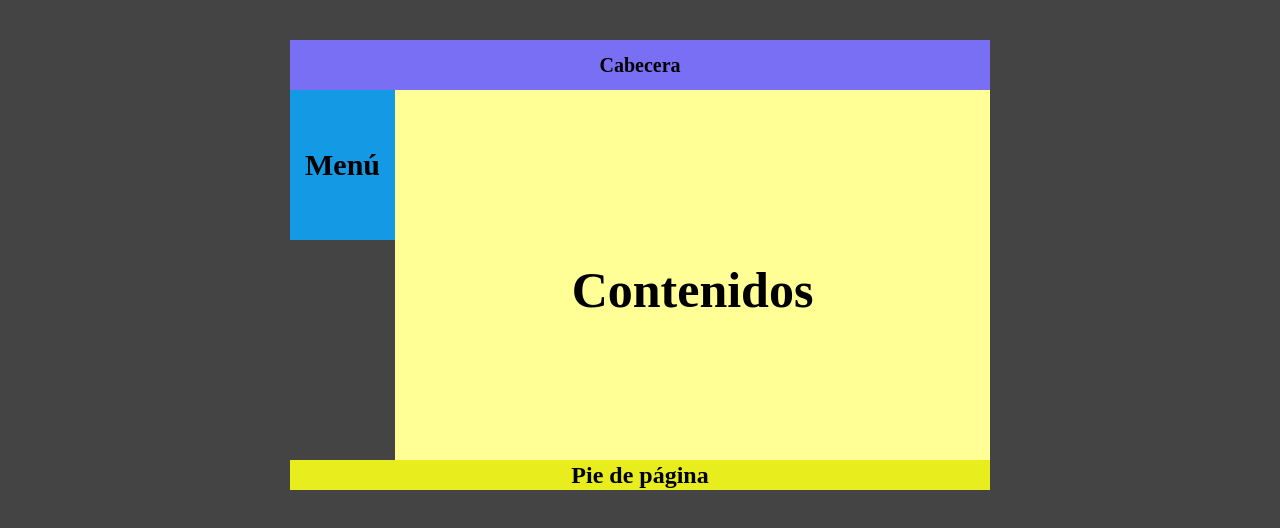
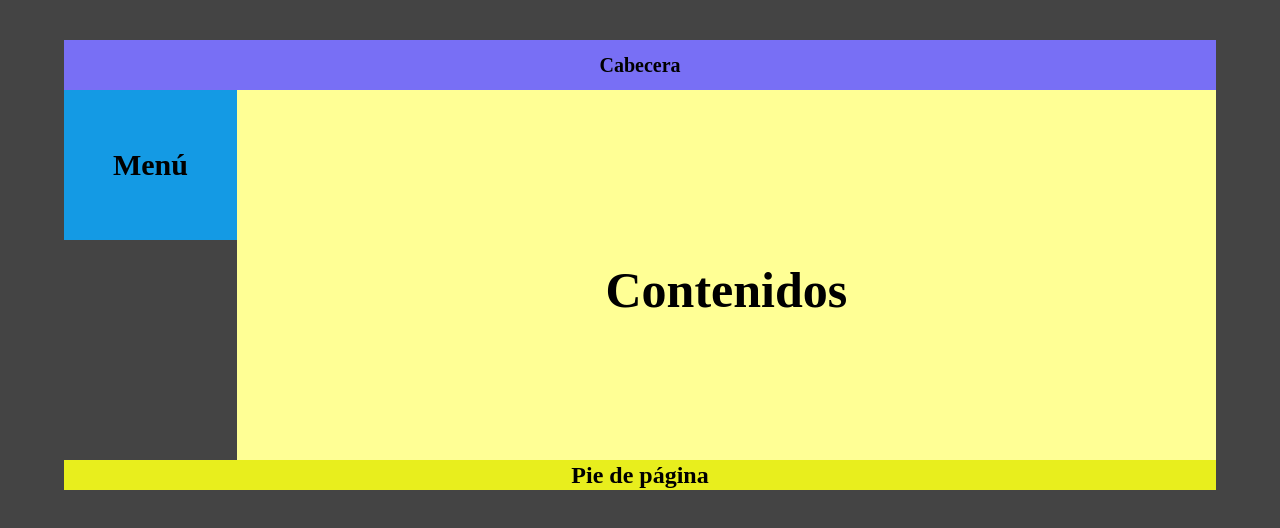
Before and after one commit to Playson2001/actividad1.5p2, a plain HTML site: page index.html in a window 1280 px wide. Drawn offline with Linux system fonts and the light colour scheme.

Commit message:
Update diseño2.css

```diff
--- a/diseño2.css
+++ b/diseño2.css
@@ -10,7 +10,7 @@ body{
 }
 
 #contenedor {
-  width: 700px;
+  width: 90%;
   margin: auto;
   margin-top: 40px;
 }
```
